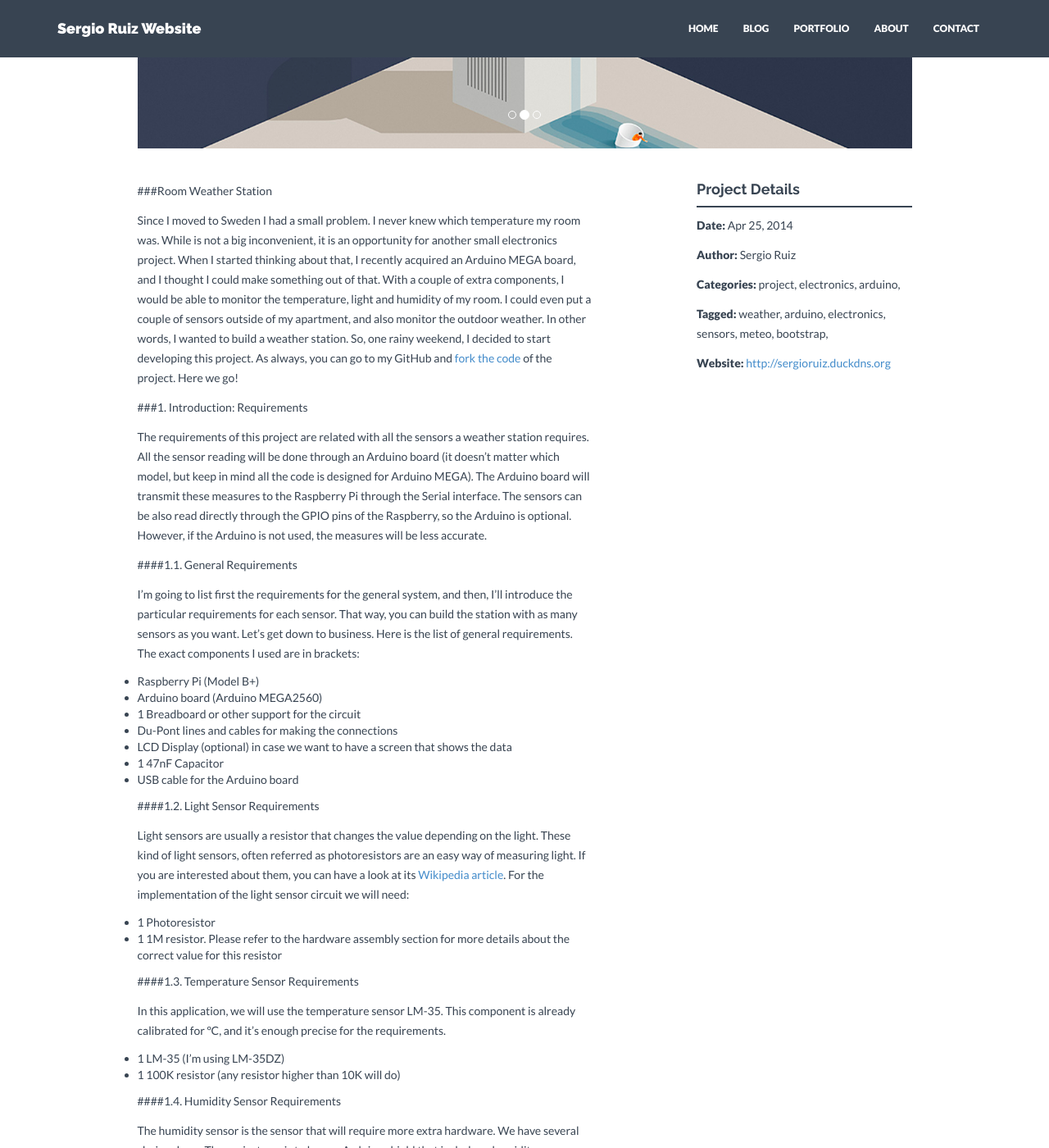
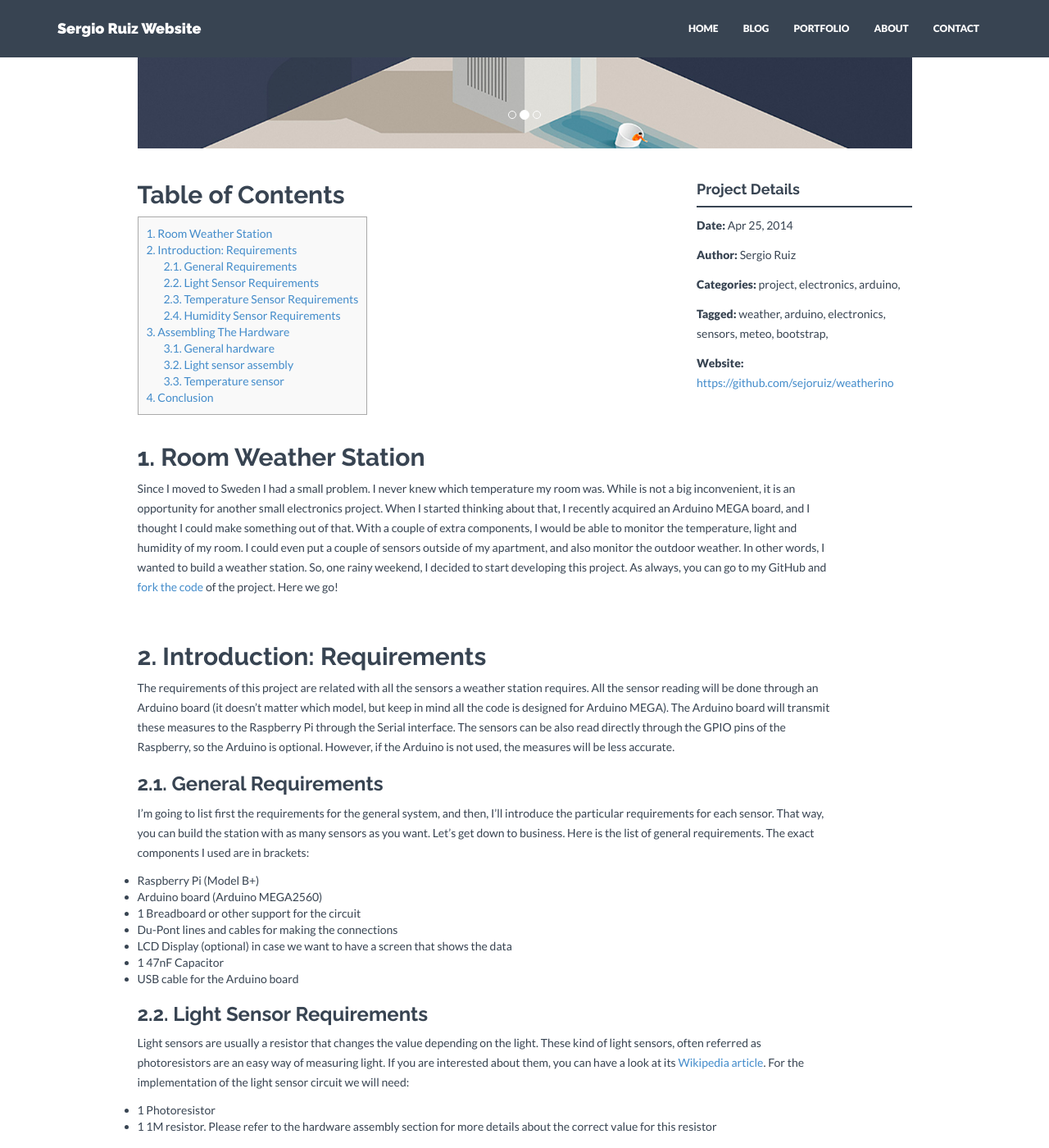
Before and after one commit to sejoruiz/sejoruiz.github.io, a Jekyll site: the page built from _posts/project/2014-10-05-room-wheather-station.markdown, in a window 1280 px wide and 1400 px high, scrolled down 488 px. Shown: the whole window at 82% size. Built offline with Jekyll 4.4.1, drawn with Linux system fonts in a browser that asks for light colours; nearby versions of some CDN libraries; some of the changed text lies outside the part shown.

Commit message:
Fixed broken links and other mistakes in the posts. Grammar needs reviewing

```diff
--- a/_posts/project/2014-10-05-room-wheather-station.markdown
+++ b/_posts/project/2014-10-05-room-wheather-station.markdown
@@ -21,20 +21,29 @@ carousel:
 - single01.jpg
 - single02.jpg
 - single03.jpg
-website: http://sergioruiz.duckdns.org
+website: https://github.com/sejoruiz/weatherino
 ---
 
-###Room Weather Station
+## Table of Contents
+{:.no_toc}
+* TOC
+{:toc}
 
-Since I moved to Sweden I had a small problem. I never knew which temperature my room was. While is not a big inconvenient, it is an opportunity for another small electronics project. When I started thinking about that, I recently acquired an Arduino MEGA board, and I thought I could make something out of that. With a couple of extra components, I would be able to monitor the temperature, light and humidity of my room. I could even put a couple of sensors outside of my apartment, and also monitor the outdoor weather. In other words, I wanted to build a weather station. So, one rainy weekend, I decided to start developing this project. As always, you can go to my GitHub and [fork the code](#) of the project. Here we go!
+<!--more-->
 
 
-###1. Introduction: Requirements
+## 1. Room Weather Station
+
+Since I moved to Sweden I had a small problem. I never knew which temperature my room was. While is not a big inconvenient, it is an opportunity for another small electronics project. When I started thinking about that, I recently acquired an Arduino MEGA board, and I thought I could make something out of that. With a couple of extra components, I would be able to monitor the temperature, light and humidity of my room. I could even put a couple of sensors outside of my apartment, and also monitor the outdoor weather. In other words, I wanted to build a weather station. So, one rainy weekend, I decided to start developing this project. As always, you can go to my GitHub and [fork the code]({{site.social[site.github_index].protocol}}{{site.social[site.github_index].url}}/weatherino) of the project. Here we go!
+
+<br/>
+
+## 2. Introduction: Requirements
 
 The requirements of this project are related with all the sensors a weather station requires. All the sensor reading will be done through an Arduino board (it doesn't matter which model, but keep in mind all the code is designed for Arduino MEGA). The Arduino board will transmit these measures to the Raspberry Pi through the Serial interface. The sensors can be also read directly through the GPIO pins of the Raspberry, so the Arduino is optional. However, if the Arduino is not used, the measures will be less accurate.
 
 
-####1.1. General Requirements
+### 2.1. General Requirements
 
 I'm going to list first the requirements for the general system, and then, I'll introduce the particular requirements for each sensor. That way, you can build the station with as many sensors as you want. Let's get down to business. Here is the list of general requirements. The exact components I used are in brackets:
 
@@ -47,7 +56,7 @@ I'm going to list first the requirements for the general system, and then, I'll
 -	USB cable for the Arduino board
 
 
-####1.2. Light Sensor Requirements
+### 2.2. Light Sensor Requirements
 
 Light sensors are usually a resistor that changes the value depending on the light. These kind of light sensors, often referred as photoresistors are an easy way of measuring light. If you are interested about them, you can have a look at its [Wikipedia article](http://en.wikipedia.org/wiki/Photoresistor). For the implementation of the light sensor circuit we will need:
 
@@ -55,7 +64,7 @@ Light sensors are usually a resistor that changes the value depending on the lig
 -	1 1M resistor. Please refer to the hardware assembly section for more details about the correct value for this resistor
 
 
-####1.3. Temperature Sensor Requirements
+### 2.3. Temperature Sensor Requirements
 
 In this application, we will use the temperature sensor LM-35. This component is already calibrated for ºC,  and it's enough precise for the requirements.
 
@@ -63,7 +72,7 @@ In this application, we will use the temperature sensor LM-35. This component is
 -	1 100K resistor (any resistor higher than 10K will do)
 
 
-####1.4. Humidity Sensor Requirements
+### 2.4. Humidity Sensor Requirements
 
 The humidity sensor is the sensor that will require more extra hardware. We have several choices here. The easiest one is to buy an Arduino shield that includes a humidity sensor. These shields come already calibrated, and they require almost no code to work. However, any failure in the sensor means that we need to acquire a new shield. On the other hand, one can buy a humidity sensor for a 10th of the price of the shield. These sensors are not calibrated, and are generally harder to use. However, any reparation is very cheap and easy to do. In this project, I have used this second option. We need the following components:
 
@@ -74,36 +83,38 @@ The humidity sensor is the sensor that will require more extra hardware. We have
 -	2 4.7mH inductances
 -	1 100K potenciometer.
 
+<br/>
 
-###2. Assembling The Hardware
+## 3. Assembling The Hardware
 
 During this section, we will also follow the structure of the previous paragraphs. First, I describe the procedure for assembling the general hardware. Afterwards, the circuit for each particular sensor is explained. Here we go!
 
 
-####2.1. General hardware
+### 3.1. General hardware
 
 The general hardware shows how to connect the Raspberry with the Arduino, along with the breedboard. This initial setup have the 47nF placed between 5V and GND to stabilize the 5V output. It's a good practice to use it, although is not completely required. The Arduino is connected to the Raspberry Pi via USB interface. Finally, the 5V and GND are connected to the breadboard. At this point, it is highly recommendable to look [how a breadboard works](https://learn.sparkfun.com/tutorials/how-to-use-a-breadboard). In the following picture, you can have a look at the diagram of the circuit we are building.
 
-<a href={{site.project_img}}{{page.images_root}}/generalcircuit.png rel="prettyPhoto" title="Assembling the general hardware"><img src={{site.project_img}}{{page.images_root}}/generalcircuit.png alt="Diagram of the general hardware circuit" /></a>
+[![Circuit diagram]({{site.project_img}}{{page.images_root}}/generalcircuit.png)]({{site.project_img}}{{page.images_root}}/generalcircuit.png){:rel="prettyPhoto" title="Feeding the board from the Arduino, ensuring voltage stability"}
 
 
-####2.2. Light sensor assembly
+### 3.2. Light sensor assembly
 
 As mentioned previously, the light sensor is basically a ligh dependent resistor. We can guess the value of that resistor by connecting another resistor, and supply a known voltage. We want to use the 1.1V reference for higher precision. Thus, we need to find the appropriate value of the resistor that makes the voltage in the photoresistor vary between 1.1V and 0 when the supply voltage is 3.3V. For this purpose we can build the following "testing" circuit:
 
-<a href={{site.project_img}}{{page.images_root}}/lightcircuit.png rel="prettyPhoto" title="Assembling the light sensor hardware"><img src={{site.project_img}}{{page.images_root}}/lightcircuit.png alt="Diagram of the light sensor hardware circuit" /></a>
+[![Circuit diagram]({{site.project_img}}{{page.images_root}}/lightcircuit.png)]({{site.project_img}}{{page.images_root}}/lightcircuit.png){:rel="prettyPhoto" title="Diagram of the light sensor circuit"}
 
 In this circuit, we can then proceed to read the port A2 from the Arduino, and print the value via Serial. All of this is already done in the code on GitHub, so don't worry.
 We need to perform a measure when the impedance (resistance) of the light sensor is higher. Light sensors typically increase their impedance when they receive less light. So all we need to do is to take a measure when it's as dark as possible. in my case, I took the measures with all the lights off and in the middle of the night. I obtained a measure of 190. Each point is equal to 5mV, so that means that in the worst case, the light dependent resistor is eating 0.95V from the total 3.3V. We are interested on keeping that max voltage under 1.1V. If the voltage is higher, we need to change the 1M resistor with something higher. As this wasn't my case, I didn't need to change the 1M resistor.
 
 
-####2.3. Temperature sensor
+### 3.3. Temperature sensor
 
 The temperature sensor will work almost out of the box. Here you can find a suggestionon how to assemble the hardware. It's important to know that the LM35 is represented with the flat size LOOKING AT US. Please refer to the [datasheet of the LM35](http://www.ti.com.cn/cn/lit/ds/symlink/lm35.pdf) to make sure you are making the right connections.
 
-<a href={{site.project_img}}{{page.images_root}}/tempcircuit.png rel="prettyPhoto" title="Assembling the temperature sensor hardware"><img src={{site.project_img}}{{page.images_root}}/tempcircuit.png alt="Diagram of the temperature sensor hardware circuit" /></a>
+[![Circuit diagram]({{site.project_img}}{{page.images_root}}/tempcircuit.png)]({{site.project_img}}{{page.images_root}}/tempcircuit.png){:rel="prettyPhoto" title="Temperature sensor placement"}
 
+<br/>
 
-###3. Conclusion
+## 4. Conclusion
 
-Now we have all the system assembled. We only need to load the software onto the board, and we will have our station running! So you just need to go to [GitHub](#) and download the code from there. Then you can load it using the Arduino IDE. Make sure you select the correct board! I'll be probably updating this post as soon as I implement more features, so stay tuned and don't forget to leave me a feedback!
+Now we have all the system assembled. We only need to load the software onto the board, and we will have our station running! So you just need to go to [GitHub]({{site.social[site.github_index].protocol}}{{site.social[site.github_index].url}}/weatherino) and download the code from there. Then you can load it using the Arduino IDE. Make sure you select the correct board! I'll be probably updating this post as soon as I implement more features, so stay tuned and don't forget to leave me a feedback!
```
Also changed, not shown: _posts/blog/2014-10-05-we-are-online.markdown (+7 -1 lines), _posts/project/2014-09-28-personal-website.markdown (+20 -3 lines).
